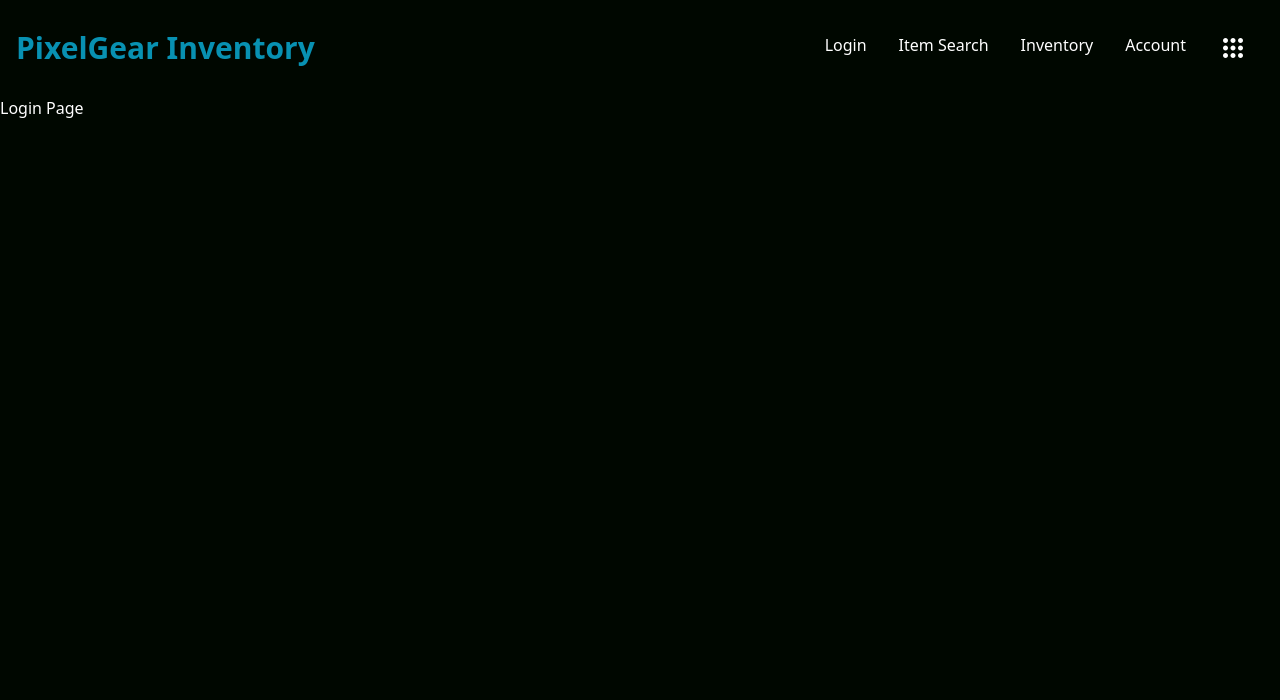
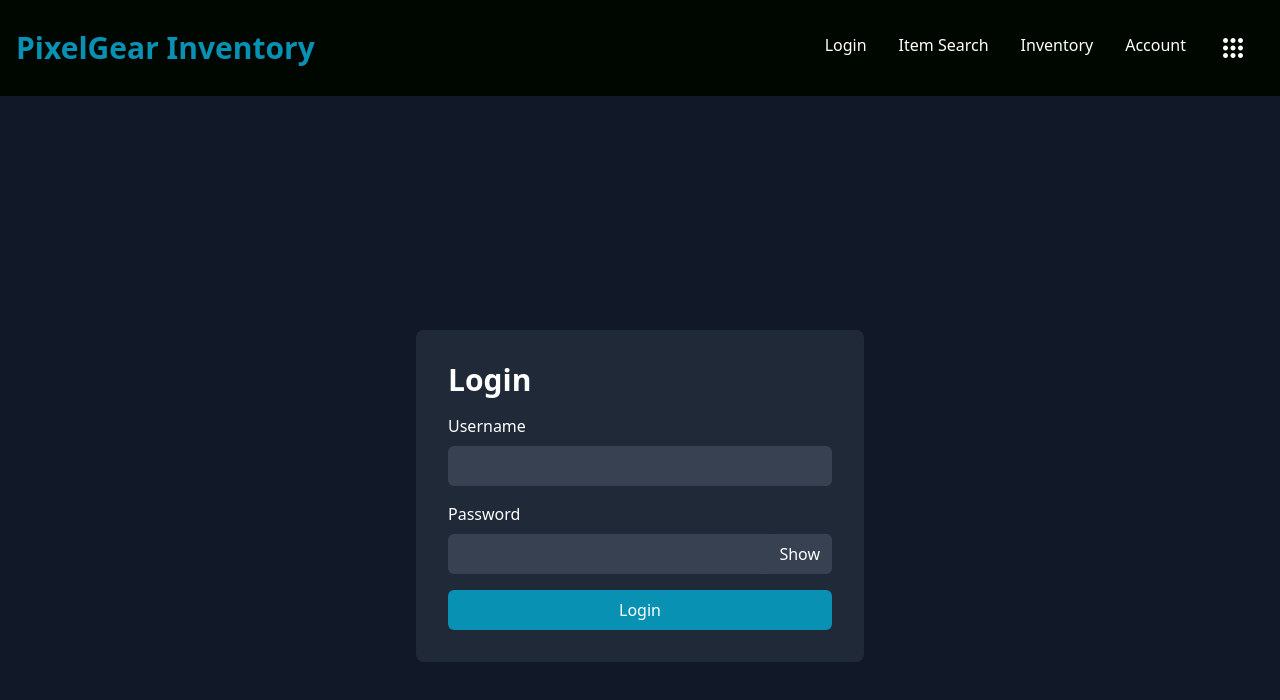
Before and after one commit to Bradyp34/CSC-424-Project, a React (Create React App) app in the folder FrontEnd/my-app/: page /Login in a window 1280 px wide. Shown: the top 700 px of the page. Built offline with nearby package versions, Linux system fonts and the light colour scheme.

Commit message:
styled the login page

```diff
--- a/FrontEnd/my-app/src/Pages/LoginPage.jsx
+++ b/FrontEnd/my-app/src/Pages/LoginPage.jsx
@@ -1,13 +1,49 @@
-import React from 'react'
-import Navbar from '../Components/Navbar'
+import React, { useState } from 'react';
+import Navbar from '../Components/Navbar';
 
 function LoginPage() {
+  const [showPassword, setShowPassword] = useState(false);
+
+  const togglePasswordVisibility = () => {
+    setShowPassword(!showPassword);
+  };
+
   return (
     <div>
-      <Navbar></Navbar>
-      <div className='text-white'>Login Page</div>
+      <Navbar />
+      <div className='grid place-items-center h-screen bg-gray-900 text-white'>
+        <div className='max-w-md w-full p-8 bg-gray-800 rounded-lg'>
+          <h2 className='text-3xl font-bold mb-4'>Login</h2>
+          <form>
+            <div className='mb-4'>
+              <label htmlFor='username' className='block mb-2'>Username</label>
+              <input type='text' id='username' className='w-full px-3 py-2 bg-gray-700 rounded-md focus:outline-none focus:bg-gray-600' />
+            </div>
+            <div className='mb-4'>
+              <label htmlFor='password' className='block mb-2'>Password</label>
+              <div className='relative'>
+                <input
+                  type={showPassword ? 'text' : 'password'}
+                  id='password'
+                  className='w-full px-3 py-2 bg-gray-700 rounded-md focus:outline-none focus:bg-gray-600'
+                />
+                <button
+                  type='button'
+                  onClick={togglePasswordVisibility}
+                  className='absolute inset-y-0 right-0 px-3 py-2 bg-gray-700 rounded-md focus:outline-none'
+                >
+                  {showPassword ? 'Hide' : 'Show'}
+                </button>
+              </div>
+            </div>
+            <button type='submit' className='w-full py-2 bg-cyan-600 text-white rounded-md hover:bg-cyan-700 focus:outline-none focus:bg-cyan-700'>
+              Login
+            </button>
+          </form>
+        </div>
+      </div>
     </div>
-  )
+  );
 }
 
-export default LoginPage
+export default LoginPage;
```
